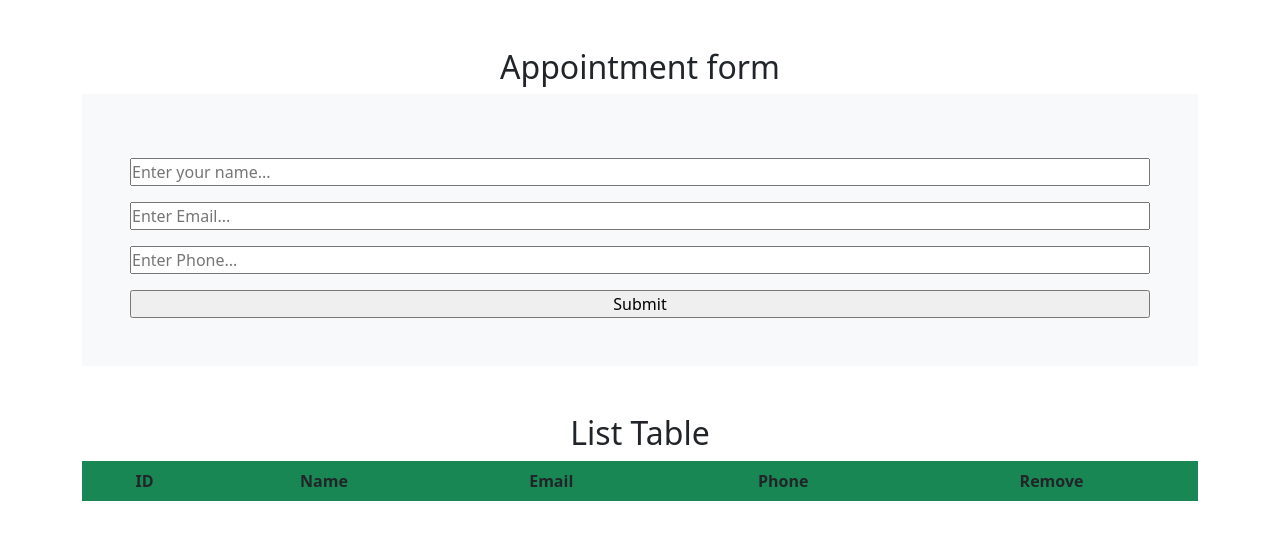
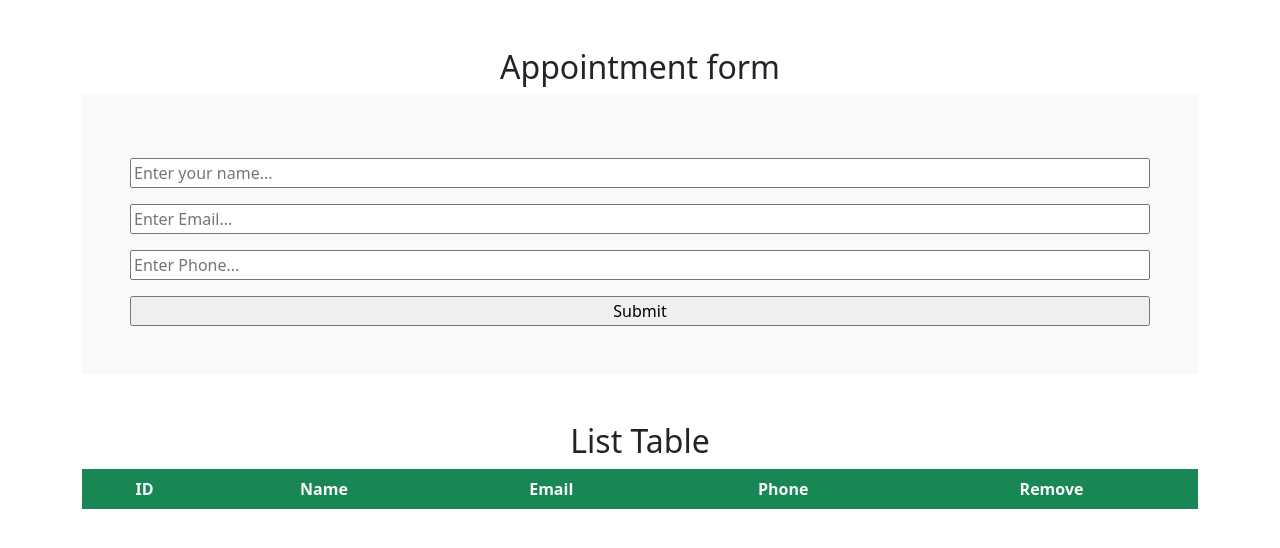
Before and after one commit to NishantMsingh/CrudCrud-Appointment.github.io, a plain HTML site: page index.html in a window 1280 px wide. Drawn offline with nearby package versions, Linux system fonts and the light colour scheme; no server answers.

Commit message:
final update for css

```diff
--- a/app.js
+++ b/app.js
@@ -130,8 +130,8 @@ tbl.appendChild(tr);
     axios.put(`https://crudcrud.com/api/6fca7c9853ba4cf5a97c7217c1b2528c/appoint/${idedit}`,obj)
     .then((res)=>{
       console.log(res.data);
-      idedit=undefined;
-    }).catch((error)=>{console.log(error)});
+
+    }).catch((error)=>{console.log(alert(error))});
   //  Add route
 
 
@@ -165,6 +165,7 @@ phone1.appendChild(document.createTextNode(phone));
 btn.appendChild(document.createTextNode("Remove"));
 edit.appendChild(document.createTextNode("Edit"));
 tbl.appendChild(tr);
+idedit=undefined;
 
   }
 
--- a/index.html
+++ b/index.html
@@ -28,10 +28,12 @@
     <h2 class="mt-5">List Table</h2>
 
 
- <table id="items">
-   <tr class="bg-success"><th> ID</th><th>Name</th> <th>Email</th> <th>Phone</th> <th> Remove</th></tr>
+<div class="scrollll">
+  <table id="items" class="bg-light">
+    <tr class="bg-success text-light"><th> ID</th><th>Name</th> <th>Email</th> <th>Phone</th> <th> Remove</th></tr>
 
- </table>
+  </table>
+</div>
 
     <script src="app.js">
 
--- a/style.css
+++ b/style.css
@@ -4,11 +4,17 @@
 table {
     width: 100%;
     border-collapse: collapse;
-    overflow-x:scroll;
+  }
+  .scrollll{
+    overflow-x: scroll;
+    max-width: 100%;
   }
 tr{
     border: 1px solid rgba(0, 0, 0, 0.23);
     background-color: rgba(0, 128, 0, 0.264);
+    overflow-x: scroll;
+    overflow-y: scroll;
+    max-width: 100%;
 }
   th, td {
     border: 1px solid black;
@@ -31,10 +37,3 @@ tr{
   th {
     background-color: #f2f2f2;
   }
-
-*,body{
-    max-width:100%;
-    margin:0px;
-    padding:0px;
-    box-sizzing:border-box;
-}
```
Also changed, not shown: Nishant.txt (added).
